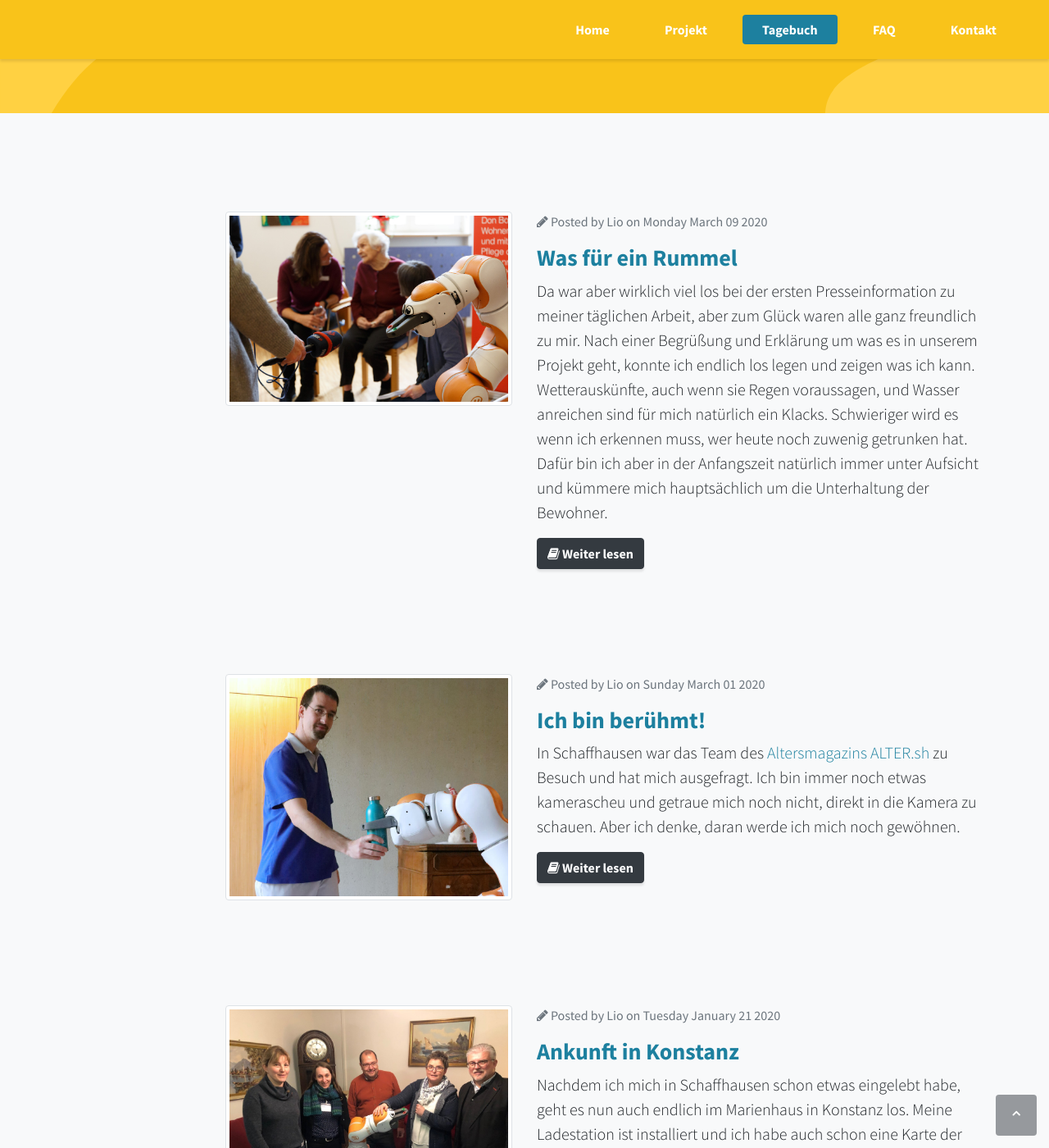
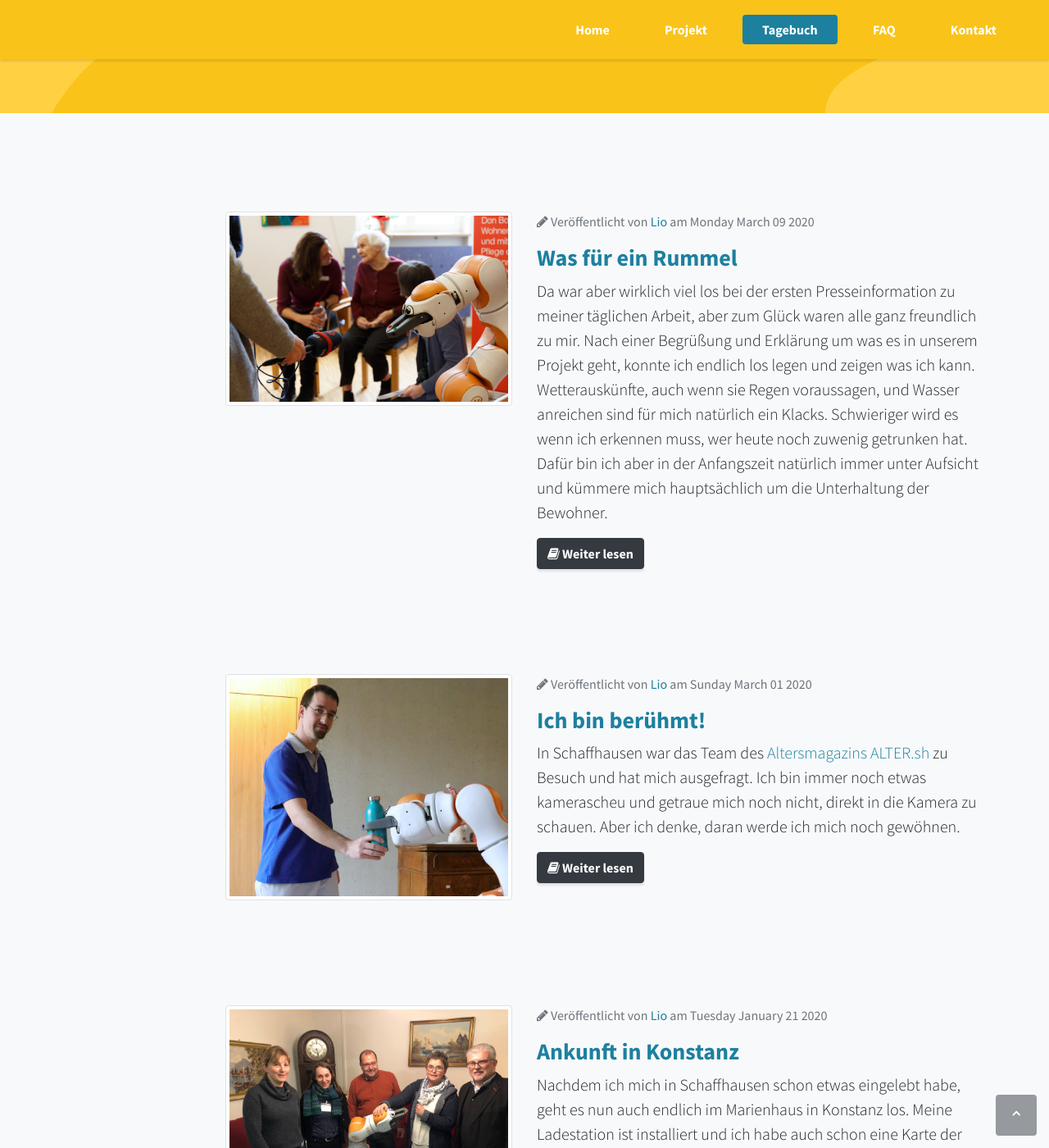
Before and after one commit to uni-konstanz/pur.team, a Jekyll site: the page built from diary/index.html, in a window 1280 px wide and 1400 px high, scrolled down 342 px. Shown: the whole window at 82% size. Built offline with Jekyll 4.4.1, drawn with Linux system fonts in a browser that asks for light colours; Markdown is read by kramdown in place of the engine named in the settings; the list of posts is cut into pages by our own code; some of the changed text lies outside the part shown.

Commit message:
fix translation in post layout

```diff
--- a/_includes/last-entry.html
+++ b/_includes/last-entry.html
@@ -14,7 +14,8 @@
             {% endif %}
             <div class="col-md-6 col-xs-12 {% if post.image == nil %}offset-md-3{% endif %}">
                 {% assign author = site.data.authors[post.author] %}
-                <p class="text-muted"><i class="fa fa-pencil"></i> Posted by {{ author.name }} on
+                <p class="text-muted"><i class="fa fa-pencil"></i> Veröffentlicht von
+                    <a href="/contact.html#{{post.author}}">{{ site.data.authors[post.author].name }}</a> am
                     {{ post.date | date: '%A %B %d %Y' }}</p>
 
                 <h3><a href="{{ post.url }}">{{ post.title }}</a></h3>
--- a/diary/index.html
+++ b/diary/index.html
@@ -13,7 +13,8 @@ title: Tagebuch
             </div>
             {% endif %}
             <div class="col-md-6 col-xs-12 {% if post.image == nil %}offset-md-3{% endif %}">
-                <p class="text-muted"><i class="fa fa-pencil"></i> Posted by {{ site.data.authors[post.author].name }} on
+                <p class="text-muted"><i class="fa fa-pencil"></i> Veröffentlicht von
+                    <a href="/contact.html#{{post.author}}">{{ site.data.authors[post.author].name }}</a> am
                     {{ post.date | date: '%A %B %d %Y' }}</p>
 
                 <h3><a href="{{ post.url }}">{{ post.title }}</a></h3>
```
